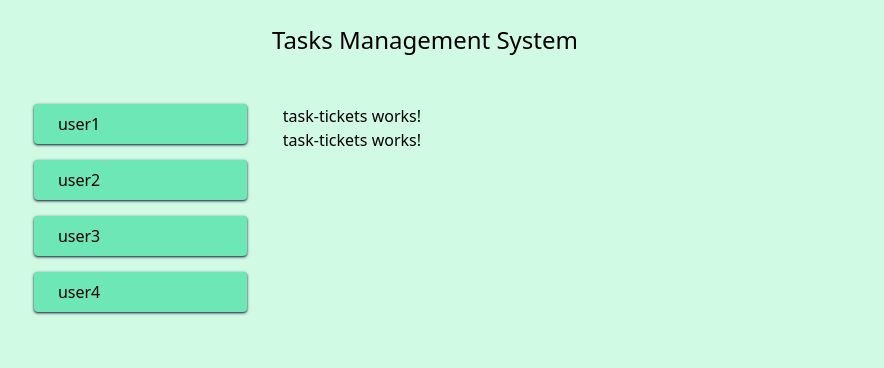
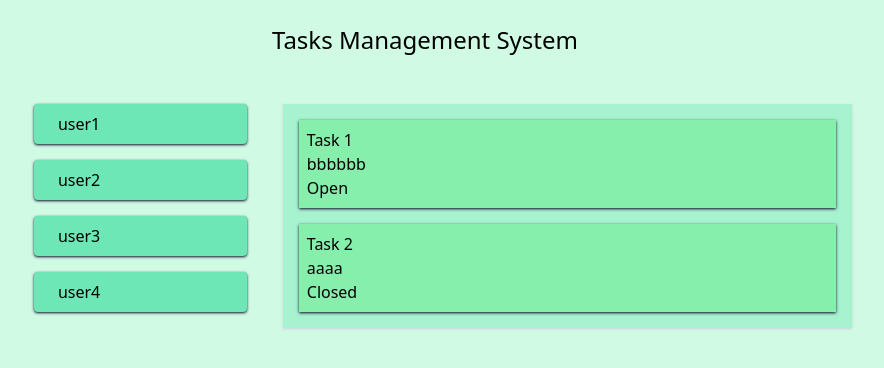
Before and after one commit to okuzmeniuk/tasks-management, an Angular app in the folder TasksManagement.UI/: page /users/1 in a window 1280 px wide. Shown: the top 368 px of the page, without its empty margins (215-1099 px from the left). Built offline with nearby package versions, Linux system fonts and the light colour scheme.

Commit message:
Implemented no-tickets component, added some styles to task-ticket component

```diff
--- a/TasksManagement.UI/src/app/app.component.html
+++ b/TasksManagement.UI/src/app/app.component.html
@@ -2,6 +2,10 @@
   <app-header message="Tasks Management System" />
   <main class="flex justify-center">
     <app-user-cards class="basis-1/3" />
-    <app-task-tickets class="block basis-2/3" />
+    <div
+      class="block basis-2/3 min-h-fit bg-emerald-200 shadow shadow-slate-300"
+    >
+      <router-outlet />
+    </div>
   </main>
 </div>
--- a/TasksManagement.UI/src/app/task-tickets/no-tickets/no-tickets.component.html
+++ b/TasksManagement.UI/src/app/task-tickets/no-tickets/no-tickets.component.html
@@ -1 +1 @@
-<p>No tickets found.</p>
+<p>Select user to see their tickets.</p>
--- a/TasksManagement.UI/src/app/task-tickets/no-tickets/no-tickets.component.ts
+++ b/TasksManagement.UI/src/app/task-tickets/no-tickets/no-tickets.component.ts
@@ -5,8 +5,6 @@ import { Component } from '@angular/core';
   standalone: true,
   imports: [],
   templateUrl: './no-tickets.component.html',
-  styleUrl: './no-tickets.component.css'
+  styleUrl: './no-tickets.component.css',
 })
-export class NoTicketsComponent {
-
-}
+export class NoTicketsComponent {}
--- a/TasksManagement.UI/src/app/task-tickets/task-ticket/task-ticket.component.html
+++ b/TasksManagement.UI/src/app/task-tickets/task-ticket/task-ticket.component.html
@@ -1 +1,5 @@
-<p>task-ticket works!</p>
+<div class="bg-green-300 mx-4 mt-4 px-2 pt-2 pb-2 shadow shadow-slate-800">
+  <h2>{{ taskTicket().title }}</h2>
+  <p>{{ taskTicket().description }}</p>
+  <p>{{ taskTicket().status }}</p>
+</div>
--- a/TasksManagement.UI/src/app/task-tickets/task-tickets.component.html
+++ b/TasksManagement.UI/src/app/task-tickets/task-tickets.component.html
@@ -1,4 +1,7 @@
-<div>
-  <p>task-tickets works!</p>
-  <router-outlet />
-</div>
+<ul>
+  @for (taskTicket of taskTickets; track taskTicket.id) {
+  <li>
+    <app-task-ticket [taskTicket]="taskTicket" />
+  </li>
+  }
+</ul>
--- a/TasksManagement.UI/src/app/task-tickets/task-tickets.component.ts
+++ b/TasksManagement.UI/src/app/task-tickets/task-tickets.component.ts
@@ -1,11 +1,30 @@
 import { Component } from '@angular/core';
 import { RouterOutlet } from '@angular/router';
+import { TaskTicket } from './task-ticket.model';
+import { TaskTicketComponent } from './task-ticket/task-ticket.component';
 
 @Component({
   selector: 'app-task-tickets',
   standalone: true,
-  imports: [RouterOutlet],
+  imports: [RouterOutlet, TaskTicketComponent],
   templateUrl: './task-tickets.component.html',
   styleUrl: './task-tickets.component.css',
 })
-export class TaskTicketsComponent {}
+export class TaskTicketsComponent {
+  taskTickets: TaskTicket[] = [
+    {
+      id: '1',
+      title: 'Task 1',
+      description: 'bbbbbb',
+      status: 'Open',
+      personId: '1',
+    },
+    {
+      id: '2',
+      title: 'Task 2',
+      description: 'aaaa',
+      status: 'Closed',
+      personId: '2',
+    },
+  ];
+}
```
